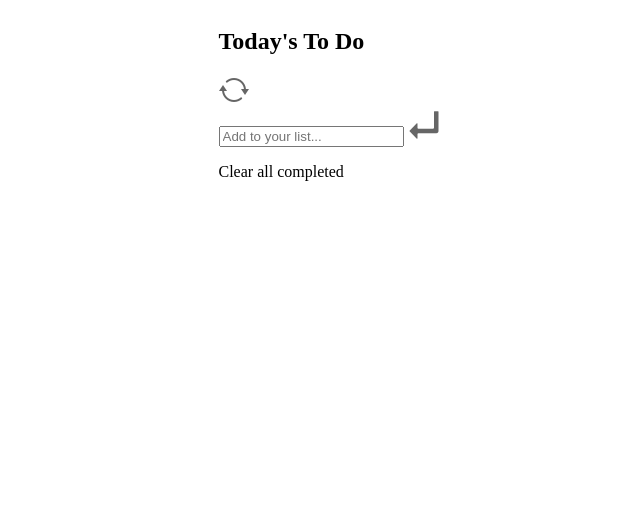
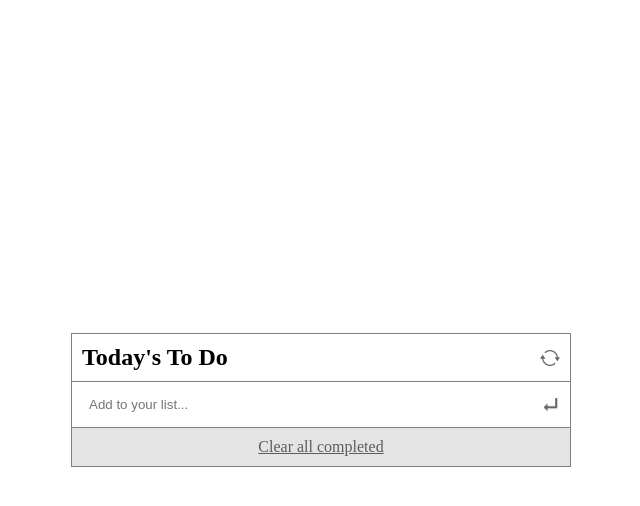
Before and after one commit to inakiesk/To-do-list, a website built with webpack: page src/index.html in a window 1280 px wide. Shown: the whole page, without its empty margins (319-959 px from the left). Built offline with nearby package versions, Linux system fonts and the light colour scheme.

Commit message:
Apply styling and positioning to list structure

```diff
--- a/src/index.html
+++ b/src/index.html
@@ -6,7 +6,7 @@
     <title>To do list</title>
 </head>
 <body>
-    <div>
+    <div class="wrapper">
       <div class="header">
         <h2 class="header-text">Today's To Do</h2>
       </div>
--- a/src/index.js
+++ b/src/index.js
@@ -9,6 +9,8 @@ const refreshIcon = new Image();
 const enterIcon = new Image();
 refreshIcon.src = refresh;
 enterIcon.src = enter;
+refreshIcon.classList.add('refresh-icon');
+enterIcon.classList.add('enter-icon');
 
 header.appendChild(refreshIcon);
 addBar.appendChild(enterIcon);
--- a/src/style.css
+++ b/src/style.css
@@ -1,6 +1,63 @@
+* {
+  box-sizing: border-box;
+  margin: 0;
+  padding: 0;
+}
+
 body {
   width: 100%;
+  min-height: 100vh;
   display: flex;
   justify-content: center;
   align-items: center;
 }
+
+.wrapper {
+  width: 500px;
+  border: 1px solid grey;
+}
+
+.header {
+  display: flex;
+  justify-content: space-between;
+  align-items: center;
+  padding: 10px 10px;
+}
+
+.refresh-icon {
+  width: 20px;
+  height: 20px;
+}
+
+.add-bar {
+  display: flex;
+  justify-content: space-between;
+  align-items: center;
+  padding: 10px 12px;
+  border-top: 1px solid grey;
+}
+
+.add-bar-text {
+  border: 0;
+  padding: 5px 5px;
+  width: 400px;
+}
+
+.enter-icon {
+  width: 15px;
+  height: 15px;
+}
+
+.clear {
+  display: flex;
+  justify-content: center;
+  align-items: center;
+  padding: 10px 10px;
+  border-top: 1px solid grey;
+  background-color: #e4e4e4;
+}
+
+.clear-text {
+  text-decoration: underline;
+  color: #5e5d5d;
+}
```
Also changed, not shown: dist/index.html, dist/main.js.
